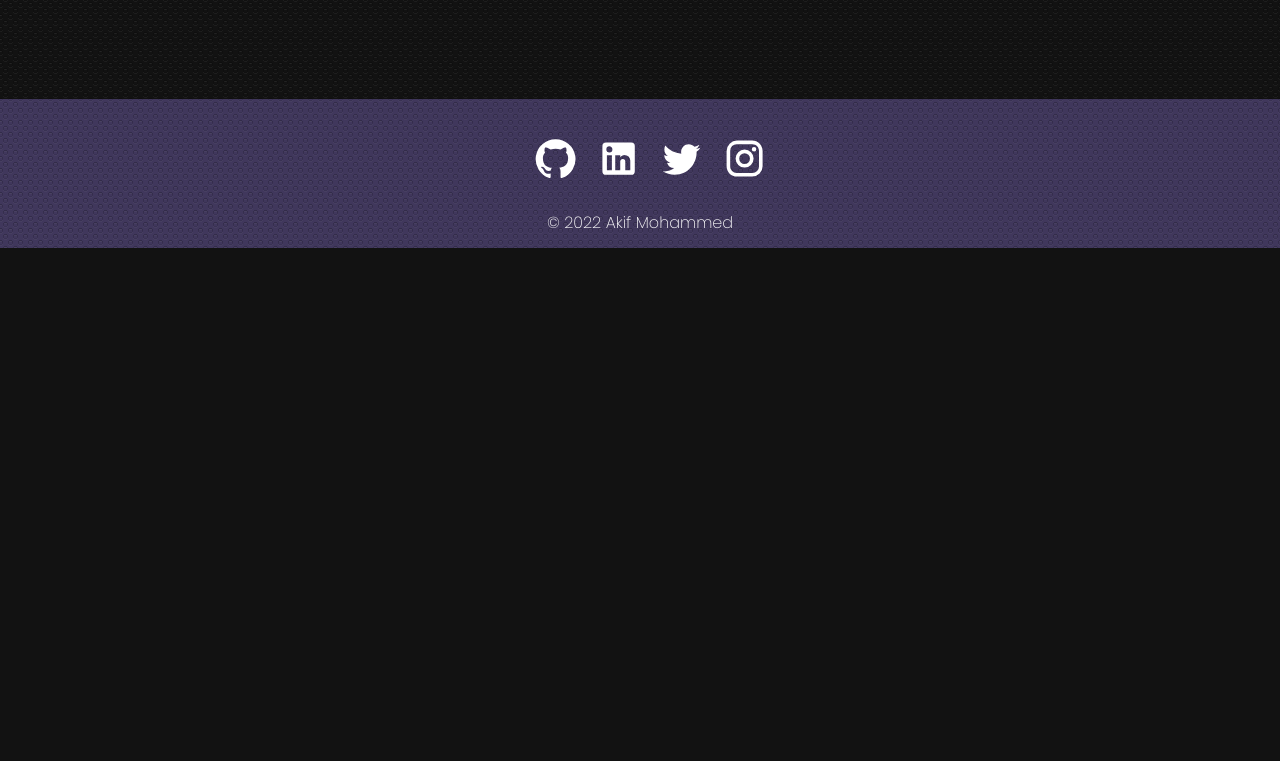
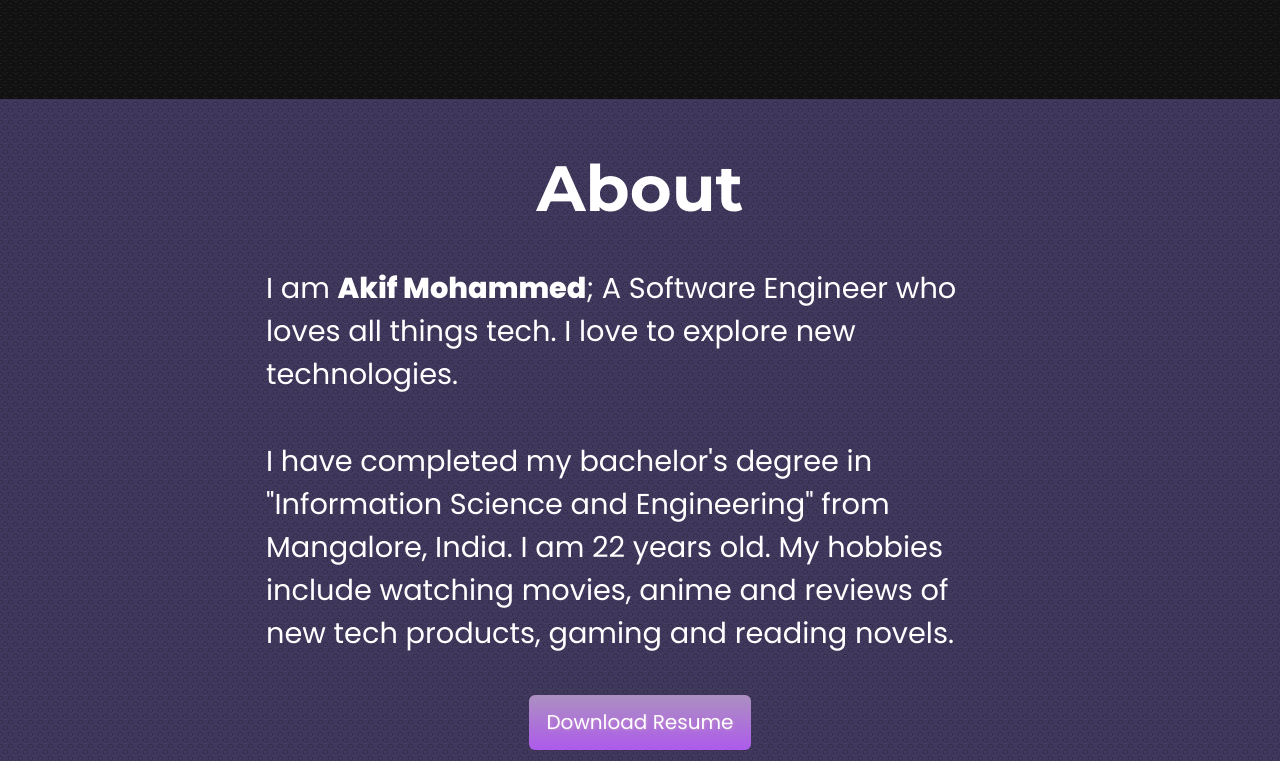
Before and after one commit to akiif/portfolio, a Next.js app: page / in a window 1280 px wide. Shown: the part 559-1320 px from the top of the page. Before the commit the page ends 807 px from the top, so only its background shows below. Built offline with nearby package versions, Linux system fonts and the light colour scheme.

Commit message:
feat(about): Created the about section in the home page
Ticket ID: PF-4

```diff
--- a/src/app/globals.css
+++ b/src/app/globals.css
@@ -27,6 +27,11 @@ html {
 
 .link__hover:hover {
   color: #4786e5;
+}
+
+
+.bold {
+  font-weight: 800;
 }
 
 /* Image Shake */
--- a/src/app/layout.js
+++ b/src/app/layout.js
@@ -5,7 +5,7 @@ import '@/assets/css/scrollbar.css';
 import { poppins } from '@/utils/fonts.util';
 
 // import Default layout
-import DefaultLayout from '@/views/DefaultLayout';
+import DefaultLayout from '@/layouts/DefaultLayout';
 
 export const metadata = {
   title: 'Akif Mohammed',
--- a/src/app/page.js
+++ b/src/app/page.js
@@ -1,7 +1,7 @@
 import React from "react";
 
 // import home page layout
-import HomePageLayout from "../views/HomePageLayout";
+import HomePageLayout from "../layouts/HomePageLayout";
 
 export default function Home() {
   return (
--- /dev/null
+++ b/src/components/Home/About/About.jsx
@@ -0,0 +1,51 @@
+import React from 'react';
+import { Box, Link, Typography } from '@mui/material';
+import styles from './About.module.css';
+
+// import home page config
+import homeConfig from '@/config/home.config';
+
+// import components
+import Title from '@/components/common/Title';
+import CustomLinkButton from '@/components/common/CustomLinkButton/CustomLinkButton';
+
+function About() {
+  const calculate_age = (dateString) => {
+    var today = new Date();
+    var birthDate = new Date(dateString);
+    var age = today.getFullYear() - birthDate.getFullYear();
+    var m = today.getMonth() - birthDate.getMonth();
+    if (m < 0 || (m === 0 && today.getDate() < birthDate.getDate())) {
+      age--;
+    }
+    return age;
+  };
+
+  const myAge = calculate_age('2000/01/26');
+
+  return (
+    <Box className={`${styles.about} colored__section`} id="about">
+      <Title titleText={'About'} />
+      <Box className={styles.about__article__container}>
+        <Typography className={styles.about__article}>
+          I am <span className="bold">Akif Mohammed</span>; A Software Engineer who
+          loves all things tech. I love to explore new technologies.
+          <br />
+          <br />I have completed my bachelor's degree in "Information Science and
+          Engineering" from Mangalore, India. I am {myAge} years old. My hobbies
+          include watching movies, anime and reviews of new tech products, gaming and
+          reading novels.
+        </Typography>
+        <CustomLinkButton
+          className={styles.about__resume__btn}
+          buttonText={'Download Resume'}
+          download={true}
+          ariaLabel="Download Resume"
+          href={homeConfig.resumeLink}
+        />
+      </Box>
+    </Box>
+  );
+}
+
+export default About;
--- /dev/null
+++ b/src/components/Home/About/About.module.css
@@ -0,0 +1,44 @@
+.about {
+  padding: 4% 20% 5%;
+  display: flex;
+  flex-direction: column;
+  justify-content: center;
+  align-items: center;
+  font-weight: 500;
+}
+
+.about__article__container {
+  display: flex;
+  flex-direction: column;
+  justify-content: center;
+  align-items: center;
+  margin: 10px;
+  margin-top: 40px;
+}
+
+.about__article {
+  font-size: 1.8rem;
+  line-height: 1.5;
+}
+
+.about__resume__btn {
+  margin: 40px auto auto;
+}
+
+/* Media Query from Tablets */
+
+@media (max-width: 1044px) {
+}
+
+/* Media Query for Smartphones */
+
+@media (max-width: 768px) {
+  .about {
+    padding: 2% 14% 8%;
+  }
+
+  .about__article {
+    font-size: 1rem;
+    text-align: justify;
+  }
+}
--- /dev/null
+++ b/src/components/common/CustomLinkButton/CustomLinkButton.jsx
@@ -0,0 +1,18 @@
+import React from 'react';
+import { Button } from '@mui/material';
+import styles from './CustomLinkButton.module.css';
+
+function CustomLinkButton({ buttonText, className, download, ariaLabel, href }) {
+  return (
+    <Button
+      className={`${styles.btn} ${className}`}
+      download={download}
+      aria-label={ariaLabel}
+      href={href}
+    >
+      {buttonText}
+    </Button>
+  );
+}
+
+export default CustomLinkButton;
--- /dev/null
+++ b/src/components/common/CustomLinkButton/CustomLinkButton.module.css
@@ -0,0 +1,27 @@
+.btn {
+  background: #ac90c1;
+  background-image: -webkit-linear-gradient(top, #ac90c1, #ad5beb);
+  background-image: -moz-linear-gradient(top, #ac90c1, #ad5beb);
+  background-image: -ms-linear-gradient(top, #ac90c1, #ad5beb);
+  background-image: -o-linear-gradient(top, #ac90c1, #ad5beb);
+  background-image: linear-gradient(to bottom, #ac90c1, #ad5beb);
+  -webkit-border-radius: 5;
+  -moz-border-radius: 5;
+  border-radius: 6px;
+  text-shadow: 1px 1px 3px #c58ccf;
+  color: #ffffff;
+  font-size: 20px;
+  padding: 10px 17px 10px 17px;
+  text-decoration: none;
+  text-transform: capitalize;
+}
+
+.btn:hover {
+  background: #b5099e;
+  background-image: -webkit-linear-gradient(top, #b5099e, #e34fcf);
+  background-image: -moz-linear-gradient(top, #b5099e, #e34fcf);
+  background-image: -ms-linear-gradient(top, #b5099e, #e34fcf);
+  background-image: -o-linear-gradient(top, #b5099e, #e34fcf);
+  background-image: linear-gradient(to bottom, #b5099e, #e34fcf);
+  text-decoration: none;
+}
--- /dev/null
+++ b/src/components/common/Title.jsx
@@ -0,0 +1,23 @@
+import React from 'react';
+import { Typography } from '@mui/material';
+
+// import font utils
+import { montserrat } from '@/utils/fonts.util';
+
+function Title({ titleText }) {
+  return (
+    <Typography
+      variant="h2"
+      className={montserrat.className}
+      sx={{
+        textAlign: 'center',
+        fontSize: '4rem',
+        fontWeight: 700,
+      }}
+    >
+      {titleText}
+    </Typography>
+  );
+}
+
+export default Title;
--- /dev/null
+++ b/src/config/home.config.js
@@ -0,0 +1,5 @@
+const homeConfig = {
+  resumeLink: "https://drive.google.com/u/2/uc?id=1aKRYWecb0zwVE2q58_vL6D0qH7tgqc1x&export=download"
+}
+
+export default homeConfig;
--- a/src/views/HomePageLayout.jsx
+++ b/src/layouts/HomePageLayout.jsx
@@ -3,11 +3,13 @@ import React from 'react'
 
 // import components
 import HomeHeader from '@/components/Home/HomeHeader/HomeHeader';
+import About from '@/components/Home/About/About';
 
 function HomePageLayout() {
   return (
     <div>
       <HomeHeader />
+      <About />
     </div>
   )
 }
```
Also changed, not shown: src/layouts/DefaultLayout.jsx (renamed from src/views/DefaultLayout.jsx).
